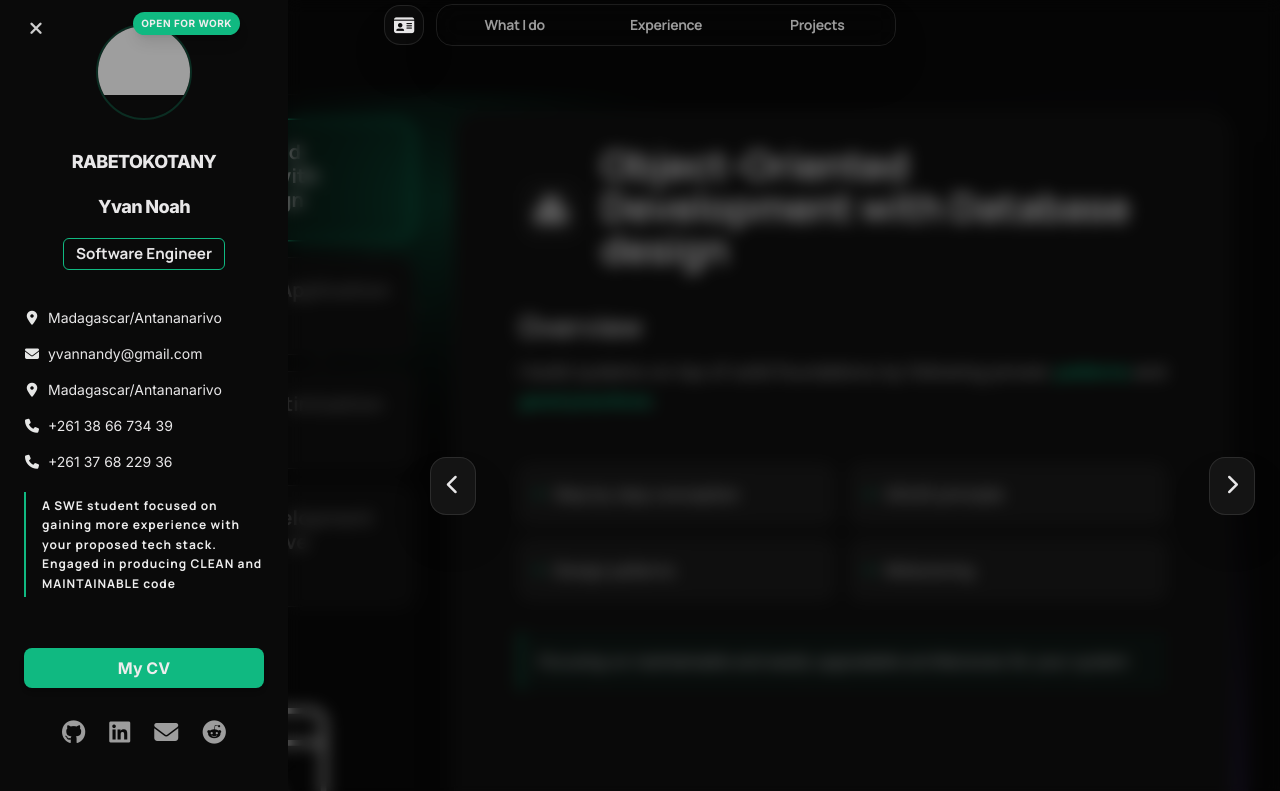
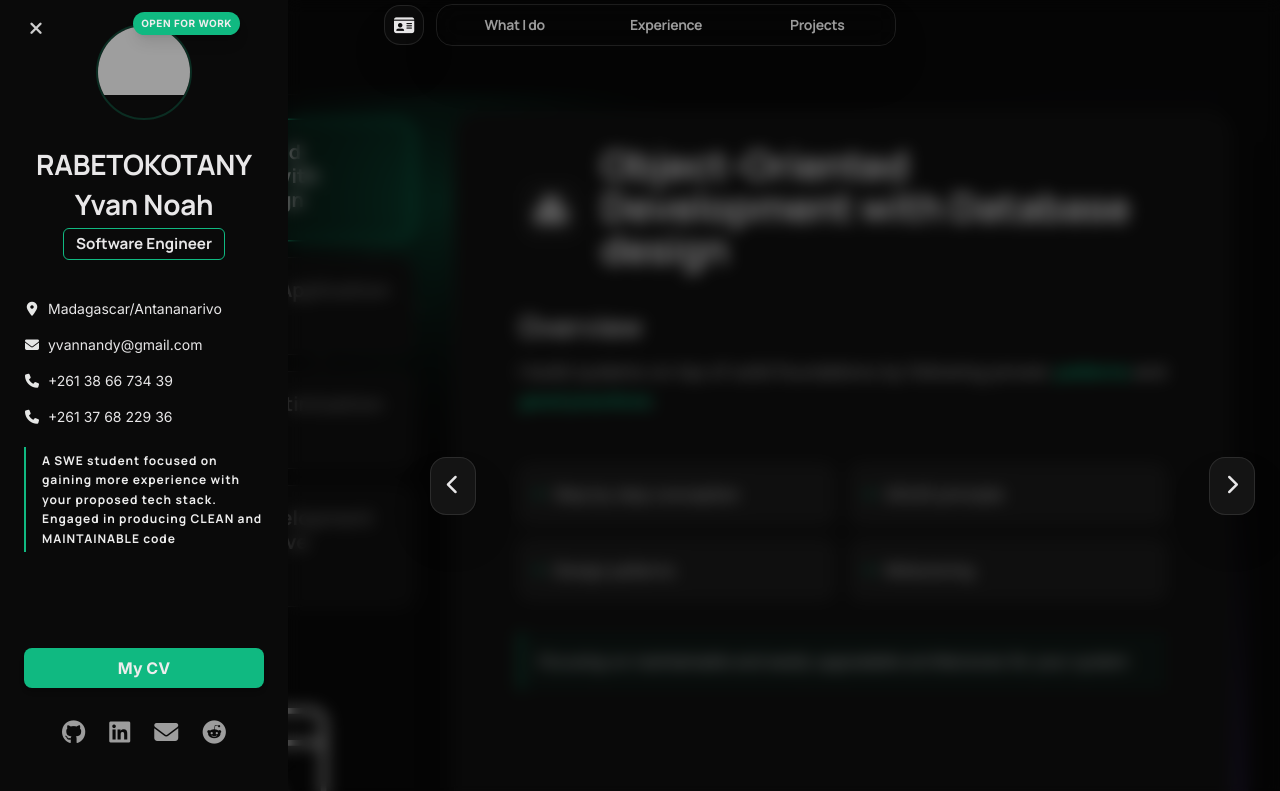
Before and after one commit to gigasandwich/giga-portfolio, a Next.js app: page / in a window 1280 px wide. Shown: the top 791 px of the page. Built offline with nearby package versions, Linux system fonts and the light colour scheme; grey boxes are pictures that could not be loaded.

Commit message:
Fix sidebar content

```diff
--- a/src/components/Sidebar.tsx
+++ b/src/components/Sidebar.tsx
@@ -63,9 +63,9 @@ export default function Sidebar({ isOpen, setIsOpen }: { isOpen: boolean; setIsO
             </div>
 
             <div className="w-full text-center">
-              <div className="text-2xl font-manrope font-extrabold tracking-tight break-words leading-tight max-w-full mb-1 text-white">
-                <p >{d.lastName}</p>
-                <p>{d.firstName}</p>
+              <div className="font-manrope font-extrabold tracking-tight break-words leading-tight max-w-full mb-1 text-white">
+                <h2>{d.lastName}</h2>
+                <h2>{d.firstName}</h2>
               </div>
 
               <h4 className="mt-1 bg-none px-3 py-1.5 rounded-md inline-block border border-primary text-white">{d.role}</h4>
@@ -76,9 +76,6 @@ export default function Sidebar({ isOpen, setIsOpen }: { isOpen: boolean; setIsO
                 </InfoWithIcon>
                 <InfoWithIcon icon={"fa-envelope"}>
                     <a href={d.contacts.email} className="hover:underline">{d.contacts.email.replace('mailto:', '')}</a>
-                </InfoWithIcon>
-                <InfoWithIcon icon={"fa-location-dot"}>
-                    {d.location}
                 </InfoWithIcon>
 
                 {d.contacts.phones?.map((p, i) => (
```
